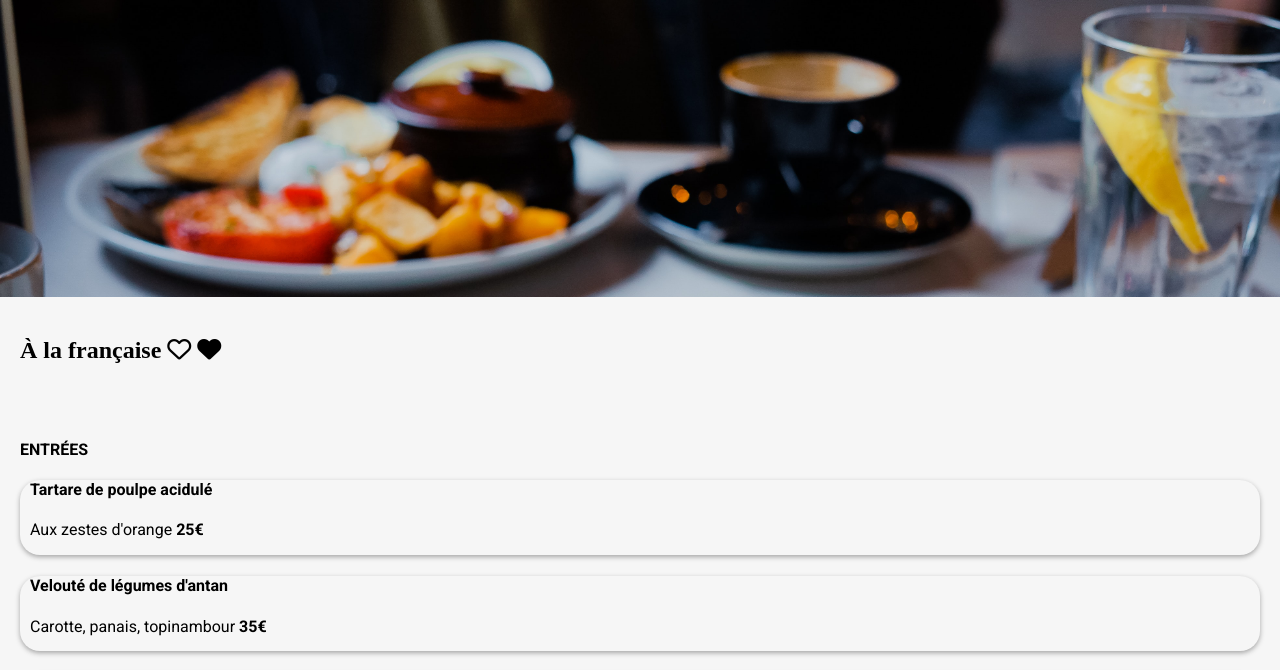
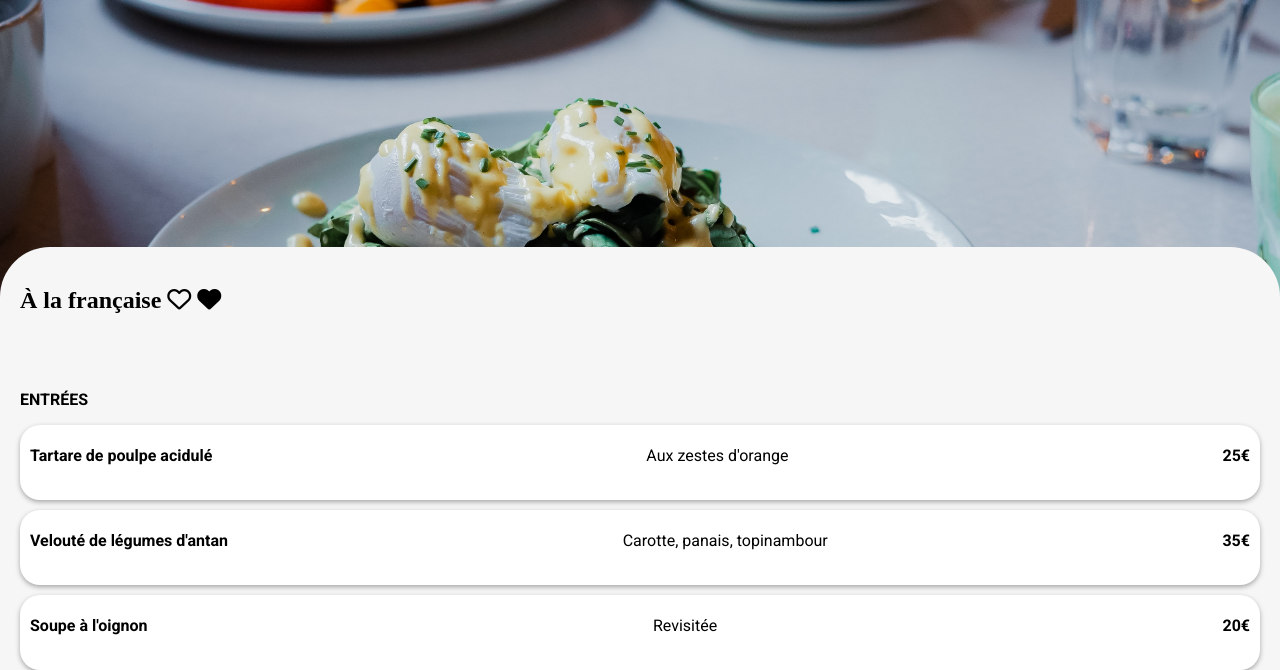
Before and after one commit to l0u1s-s3nn1n/LouisLebail_3_19082021, a website: page html/menu_alafrancaise.html in a window 1280 px wide. Shown: the part 153-823 px from the top of the page. Drawn offline with Linux system fonts and the light colour scheme; a web font is replaced by a local one.

Commit message:
sass pages

```diff
--- a/sass/components/_buttons.scss
+++ b/sass/components/_buttons.scss
@@ -33,7 +33,7 @@
         border-radius: 50px;
         @include center;
         position: relative;
-        right: 20px;
+        right: 25px;
 
     }
     .functioning__element--icon {
--- a/sass/pages/_restaurantspages.scss
+++ b/sass/pages/_restaurantspages.scss
@@ -29,13 +29,16 @@
 
 /*IMAGE*/
 .restaurant__pages-img__div{
-   height: 300px;
+    width: 100%;
+    height: 300px;
    overflow: hidden;
 }
 
 .restaurant__pages-img {
     object-fit: cover;
     width: 100%;
+    height: 350px;
+    overflow: hidden;
 }
 
 /*MENUBLOC*/
@@ -43,17 +46,18 @@
 .restaurant__pages-sectionbloc{
     background-color:$clr-primary-background;
     color: black;
-    border-radius: 50px 50px 0x 0px;
+    border-radius: 50px;
     display: flex;
     flex-direction: column;
-    box-sizing: border-box;
     position: relative;
+    top: -50px;
+    width: 100%;
  }
 
 .restaurant__pages-menutitle{
     padding: 20px;
     font-family: "Shrikhand";
-    border-radius: 200px 200px 0x 0px;
+    border-radius: 50px;
 }
 .card_infobloc--heartbloc{
     .heart-icon icon-empty{}
@@ -73,7 +77,7 @@
     text-align: inherit;
     align-items: flex-end;
     height: 75px;
-    background-color: $clr-explorer-background;
+    background-color: white;
     box-shadow: 0px 2px 5px $clr-box-shadow;
     border-radius: 20px;
     padding: 0px 10px 0px 10px;
@@ -82,12 +86,21 @@
 .card__infosection-linkbloc{
         width: 100%;
         height: 100%;
-    }
-.card__infosection-dishes__name{}
-    .card__infosection-linkbloc{
+        display: flex;
+        justify-content: space-between;
+        flex-wrap: wrap;
+        align-items: baseline;
         color:black;
     }
-.card__infosection-dishes__info{}
+.card__infosection-dishes__name{
+}
+.card__infosection-dishes__info{
+
+}
 .card__infosection-dishes_icondiv{
     display: none;
 }
+
+.menu__item--price{
+
+}
```
Also changed, not shown: .public/css/style.css, 1 other file.
